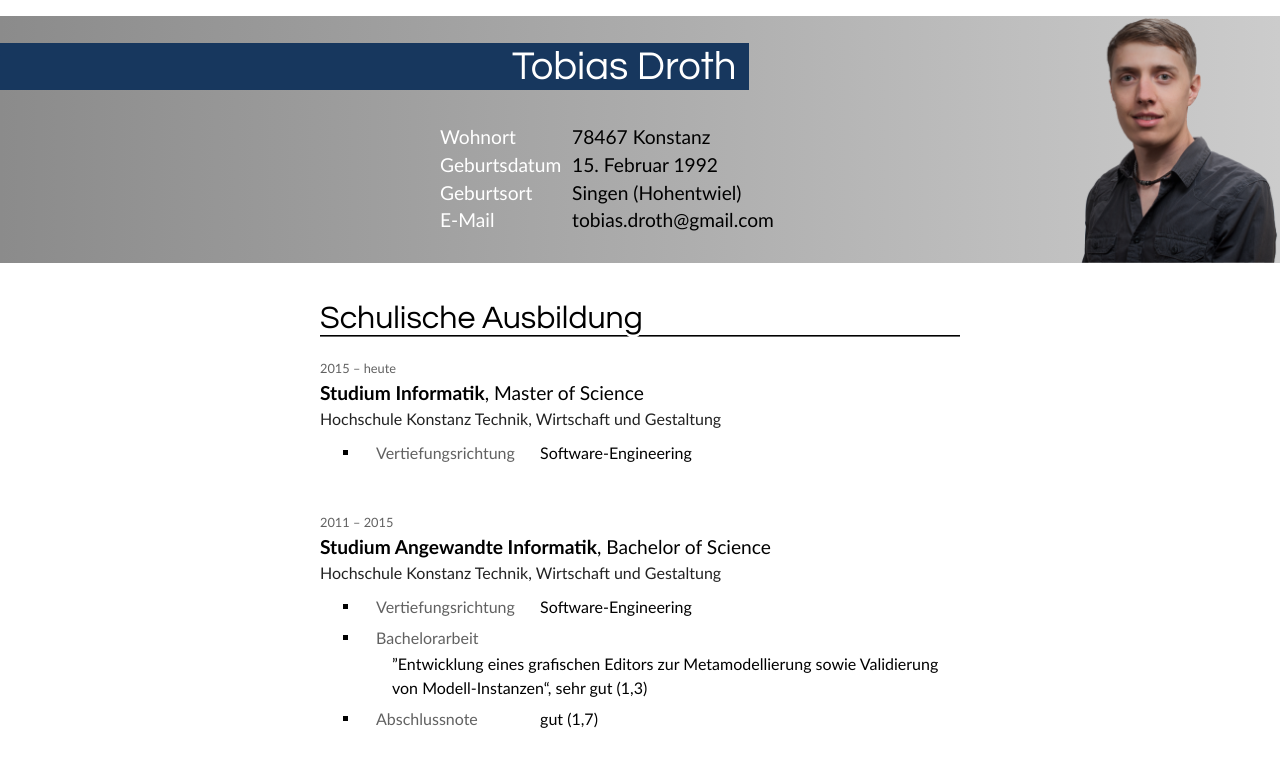
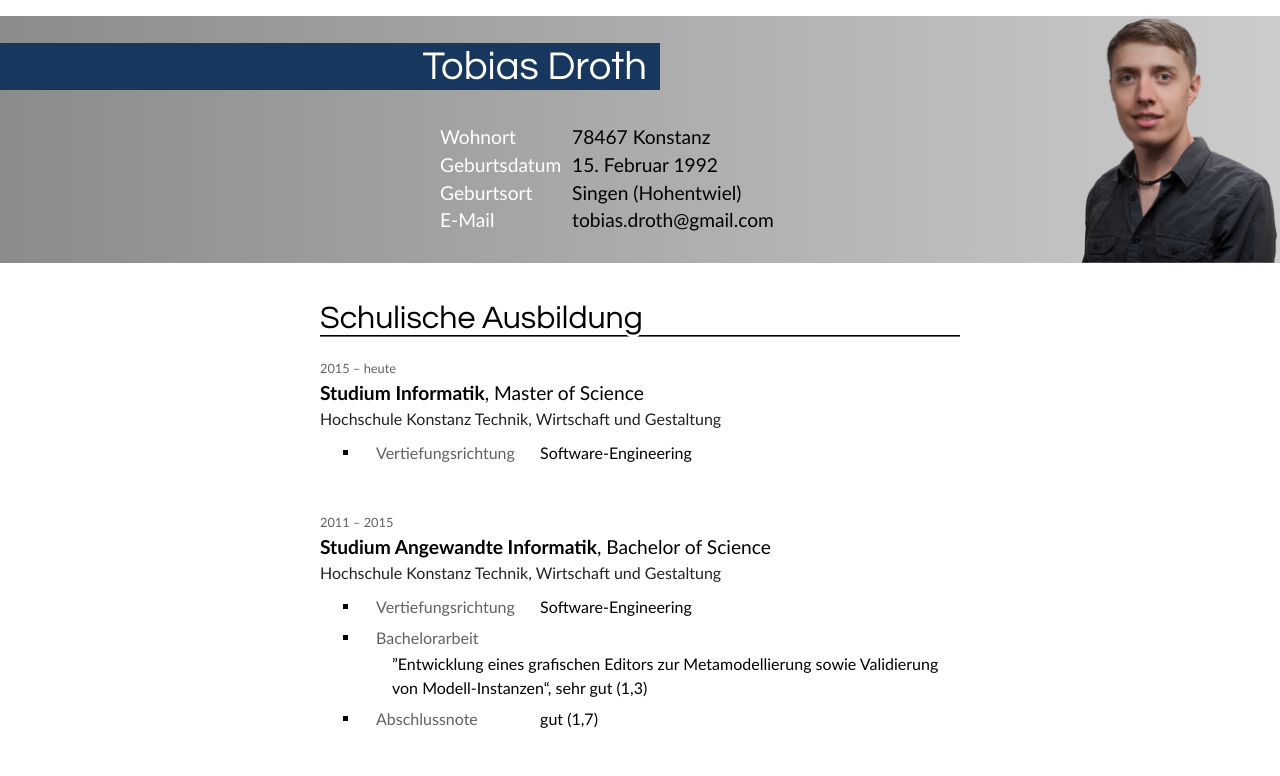
Before and after one commit to chknetsc/droth.net, a plain HTML site: page index.html in a window 1280 px wide. Shown: the top 776 px of the page. Drawn offline with Linux system fonts and the light colour scheme.

Commit message:
Relative number changes.

```diff
--- a/stylesheets/style.css
+++ b/stylesheets/style.css
@@ -37,7 +37,7 @@ h1 {
     background: #17375e;
     display: inline-block;
     color: white;
-    padding: 0.2rem 0.8rem 0.2rem 40%;
+    padding: 0.2rem 0.8rem 0.2rem 33%;
 }
 
 @media(max-width: 55rem) {
```
